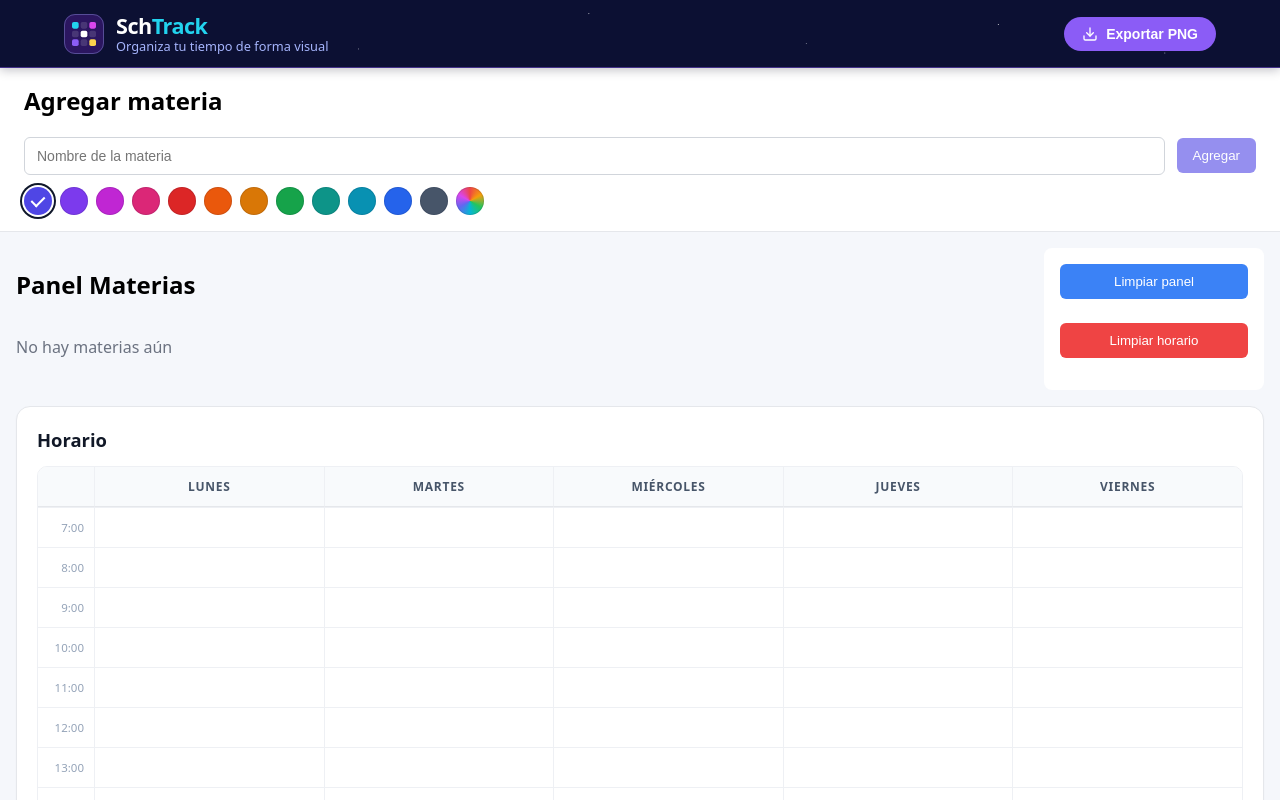
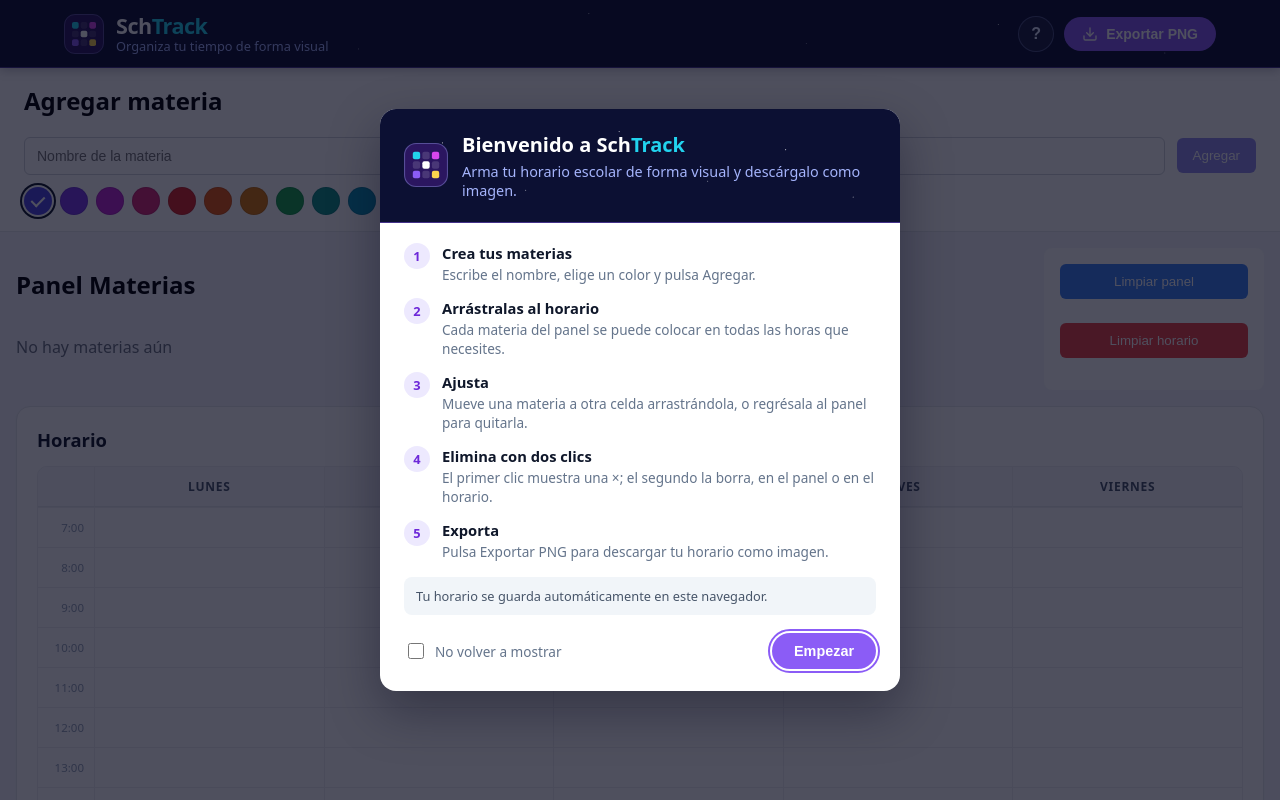
Before and after one commit to 80chucho08/SchTrack, a React (Vite) app: page / in a window 1280 px wide. Shown: the top 800 px of the page. Built offline with nearby package versions, Linux system fonts and the light colour scheme.

Commit message:
feat: add welcome modal component with user guidance and localStorage preference

```diff
--- a/src/App.css
+++ b/src/App.css
@@ -537,6 +537,30 @@ body {
 .header-nav {
     display: flex;
     align-items: center;
+    gap: 10px;
+}
+
+.btn-help {
+    width: 36px;
+    height: 36px;
+    border-radius: 50%;
+    border: 1px solid rgba(165, 180, 252, 0.35);
+    background-color: rgba(255, 255, 255, 0.06);
+    color: var(--star);
+    font-size: 1rem;
+    font-weight: 700;
+    cursor: pointer;
+    transition: background-color 0.15s, border-color 0.15s;
+}
+
+.btn-help:hover {
+    background-color: rgba(139, 92, 246, 0.2);
+    border-color: var(--brand-violet);
+}
+
+.btn-help:focus-visible {
+    outline: 2px solid var(--brand-cyan);
+    outline-offset: 2px;
 }
 
 .btn-export {
@@ -699,3 +723,183 @@ body {
         padding: 12px 16px 18px;
     }
 }
+
+
+/* --- Modal de bienvenida --- */
+.welcome-modal {
+    width: min(520px, calc(100% - 32px));
+    max-height: calc(100% - 32px);
+    padding: 0;
+    border: none;
+    border-radius: 16px;
+    background: transparent;
+    overflow: visible;
+}
+
+.welcome-modal::backdrop {
+    background-color: rgba(5, 6, 26, 0.7);
+}
+
+.welcome-modal[open] {
+    animation: welcome-in 0.18s ease-out;
+}
+
+@keyframes welcome-in {
+    from {
+        opacity: 0;
+        transform: translateY(8px);
+    }
+}
+
+.welcome-card {
+    max-height: calc(100vh - 32px);
+    overflow-y: auto;
+    background-color: #fff;
+    border-radius: 16px;
+    box-shadow: 0 20px 50px rgba(5, 6, 26, 0.35);
+}
+
+.welcome-header {
+    display: flex;
+    align-items: center;
+    gap: 14px;
+    padding: 22px 24px;
+    background: var(--space-bg);
+    color: var(--star);
+    border-bottom: 1px solid rgba(139, 92, 246, 0.45);
+}
+
+.welcome-header h2 {
+    margin: 0 0 4px;
+    font-size: 1.25rem;
+    font-weight: 800;
+    color: #fff;
+}
+
+.welcome-header h2 span {
+    color: var(--brand-cyan);
+}
+
+.welcome-header p {
+    margin: 0;
+    font-size: 0.9rem;
+    color: var(--star-muted);
+}
+
+.welcome-steps {
+    list-style: none;
+    margin: 0;
+    padding: 20px 24px 8px;
+    display: flex;
+    flex-direction: column;
+    gap: 14px;
+}
+
+.welcome-steps li {
+    display: flex;
+    gap: 12px;
+    align-items: flex-start;
+}
+
+.welcome-step-num {
+    flex-shrink: 0;
+    display: grid;
+    place-items: center;
+    width: 26px;
+    height: 26px;
+    border-radius: 50%;
+    background-color: #ede9fe;
+    color: #6d28d9;
+    font-size: 0.8rem;
+    font-weight: 700;
+}
+
+.welcome-steps strong {
+    display: block;
+    font-size: 0.92rem;
+    color: var(--ink);
+}
+
+.welcome-steps p {
+    margin: 2px 0 0;
+    font-size: 0.85rem;
+    line-height: 1.4;
+    color: var(--muted);
+}
+
+.welcome-note {
+    margin: 8px 24px 0;
+    padding: 10px 12px;
+    border-radius: 8px;
+    background-color: #f1f5f9;
+    font-size: 0.8rem;
+    color: #475569;
+}
+
+.welcome-footer {
+    display: flex;
+    justify-content: space-between;
+    align-items: center;
+    gap: 12px;
+    padding: 18px 24px 22px;
+}
+
+.welcome-check {
+    display: inline-flex;
+    align-items: center;
+    gap: 8px;
+    font-size: 0.85rem;
+    color: var(--muted);
+    cursor: pointer;
+}
+
+.welcome-check input {
+    width: 16px;
+    height: 16px;
+    accent-color: var(--brand-violet);
+    cursor: pointer;
+}
+
+.welcome-button {
+    padding: 10px 22px;
+    border: none;
+    border-radius: 999px;
+    background-color: var(--brand-violet);
+    color: #fff;
+    font-size: 0.9rem;
+    font-weight: 600;
+    cursor: pointer;
+    transition: background-color 0.15s;
+}
+
+.welcome-button:hover {
+    background-color: #7c3aed;
+}
+
+.welcome-button:focus-visible {
+    outline: 2px solid var(--brand-violet);
+    outline-offset: 2px;
+}
+
+@media (max-width: 600px) {
+    .btn-help {
+        width: 32px;
+        height: 32px;
+    }
+
+    .welcome-header {
+        padding: 18px;
+    }
+
+    .welcome-steps {
+        padding: 16px 18px 6px;
+    }
+
+    .welcome-note {
+        margin: 8px 18px 0;
+    }
+
+    .welcome-footer {
+        padding: 16px 18px 18px;
+    }
+}
--- /dev/null
+++ b/src/components/WelcomeModal.tsx
@@ -0,0 +1,111 @@
+import { useEffect, useRef } from "react";
+import LogoMark from "./LogoMark";
+
+interface Props {
+    abierto: boolean;
+    onCerrar: () => void;
+    // Casilla "No volver a mostrar" (el estado vive en SchedulePage)
+    noMostrar: boolean;
+    onNoMostrarChange: (valor: boolean) => void;
+}
+
+const pasos = [
+    {
+        titulo: "Crea tus materias",
+        texto: "Escribe el nombre, elige un color y pulsa Agregar.",
+    },
+    {
+        titulo: "Arrástralas al horario",
+        texto: "Cada materia del panel se puede colocar en todas las horas que necesites.",
+    },
+    {
+        titulo: "Ajusta",
+        texto: "Mueve una materia a otra celda arrastrándola, o regrésala al panel para quitarla.",
+    },
+    {
+        titulo: "Elimina con dos clics",
+        texto: "El primer clic muestra una ×; el segundo la borra, en el panel o en el horario.",
+    },
+    {
+        titulo: "Exporta",
+        texto: "Pulsa Exportar PNG para descargar tu horario como imagen.",
+    },
+];
+
+// Usa <dialog> nativo: showModal() da fondo oscuro, foco atrapado y cierre con Escape.
+const WelcomeModal = ({ abierto, onCerrar, noMostrar, onNoMostrarChange }: Props) => {
+    const dialogRef = useRef<HTMLDialogElement>(null);
+
+    useEffect(() => {
+        const dialog = dialogRef.current;
+        if (!dialog) return;
+        if (abierto && !dialog.open) {
+            dialog.showModal();
+            // Foco en "Empezar" (React no pone el atributo autofocus en el DOM)
+            dialog.querySelector<HTMLButtonElement>(".welcome-button")?.focus();
+        }
+        if (!abierto && dialog.open) dialog.close();
+    }, [abierto]);
+
+    return (
+        <dialog
+            ref={dialogRef}
+            className="welcome-modal"
+            aria-labelledby="welcome-title"
+            // Escape o dialog.close() disparan "close"
+            onClose={onCerrar}
+            // Clic en el fondo (fuera de la tarjeta) cierra
+            onClick={(e) => {
+                if (e.target === e.currentTarget) dialogRef.current?.close();
+            }}
+        >
+            <div className="welcome-card">
+                <div className="welcome-header">
+                    <LogoMark size={44} />
+                    <div>
+                        <h2 id="welcome-title">
+                            Bienvenido a Sch<span>Track</span>
+                        </h2>
+                        <p>Arma tu horario escolar de forma visual y descárgalo como imagen.</p>
+                    </div>
+                </div>
+
+                <ol className="welcome-steps">
+                    {pasos.map((paso, i) => (
+                        <li key={paso.titulo}>
+                            <span className="welcome-step-num">{i + 1}</span>
+                            <div>
+                                <strong>{paso.titulo}</strong>
+                                <p>{paso.texto}</p>
+                            </div>
+                        </li>
+                    ))}
+                </ol>
+
+                <p className="welcome-note">
+                    Tu horario se guarda automáticamente en este navegador.
+                </p>
+
+                <div className="welcome-footer">
+                    <label className="welcome-check">
+                        <input
+                            type="checkbox"
+                            checked={noMostrar}
+                            onChange={(e) => onNoMostrarChange(e.target.checked)}
+                        />
+                        No volver a mostrar
+                    </label>
+                    <button
+                        type="button"
+                        className="welcome-button"
+                        onClick={() => dialogRef.current?.close()}
+                    >
+                        Empezar
+                    </button>
+                </div>
+            </div>
+        </dialog>
+    );
+};
+
+export default WelcomeModal;
--- a/src/pages/SchedulePage.tsx
+++ b/src/pages/SchedulePage.tsx
@@ -14,6 +14,7 @@ import {
 import type { DragEndEvent, DragStartEvent } from "@dnd-kit/core";
 import HorarioGrid from "../components/HorarioGrid";
 import LogoMark from "../components/LogoMark";
+import WelcomeModal from "../components/WelcomeModal";
 import html2canvas from 'html2canvas';
 
 const SchedulePage = () => {
@@ -30,6 +31,12 @@ const SchedulePage = () => {
     const [nombreMateria, setNombreMateria] = useState("");
 
     const [colorMateria, setColorMateria] = useState("#4f46e5"); // azul default
+
+    // Modal de bienvenida: se abre al cargar, salvo que el usuario marcó "No volver a mostrar"
+    const [ocultarBienvenida, setOcultarBienvenida] = useState(
+        () => localStorage.getItem("ocultarBienvenida") === "1"
+    );
+    const [bienvenidaAbierta, setBienvenidaAbierta] = useState(!ocultarBienvenida);
 
     const [materiaArrastrada, setMateriaArrastrada] = useState<Materia | null>(null);
 
@@ -50,6 +57,11 @@ const SchedulePage = () => {
     useEffect(() => {
         localStorage.setItem("horario", JSON.stringify(horario));
     }, [horario]);
+
+    useEffect(() => {
+        if (ocultarBienvenida) localStorage.setItem("ocultarBienvenida", "1");
+        else localStorage.removeItem("ocultarBienvenida");
+    }, [ocultarBienvenida]);
 
     // Clic fuera de la tarjeta seleccionada (o Escape) cancela la selección
     useEffect(() => {
@@ -198,6 +210,15 @@ const SchedulePage = () => {
                         </div>
                     </div>
                     <nav className="header-nav">
+                        <button
+                            type="button"
+                            onClick={() => setBienvenidaAbierta(true)}
+                            className="btn-help"
+                            aria-label="Cómo funciona"
+                            title="Cómo funciona"
+                        >
+                            ?
+                        </button>
                         <button onClick={handleExportHorario} className="btn-export">
                             <svg
                                 viewBox="0 0 24 24"
@@ -284,6 +305,13 @@ const SchedulePage = () => {
 
 
 
+            <WelcomeModal
+                abierto={bienvenidaAbierta}
+                onCerrar={() => setBienvenidaAbierta(false)}
+                noMostrar={ocultarBienvenida}
+                onNoMostrarChange={setOcultarBienvenida}
+            />
+
             <footer className="app-footer">
                 <div className="footer-content">
                     <div className="footer-brand">
```
Also changed, not shown: 1 other file (tests, documents, lock files or other folders).
